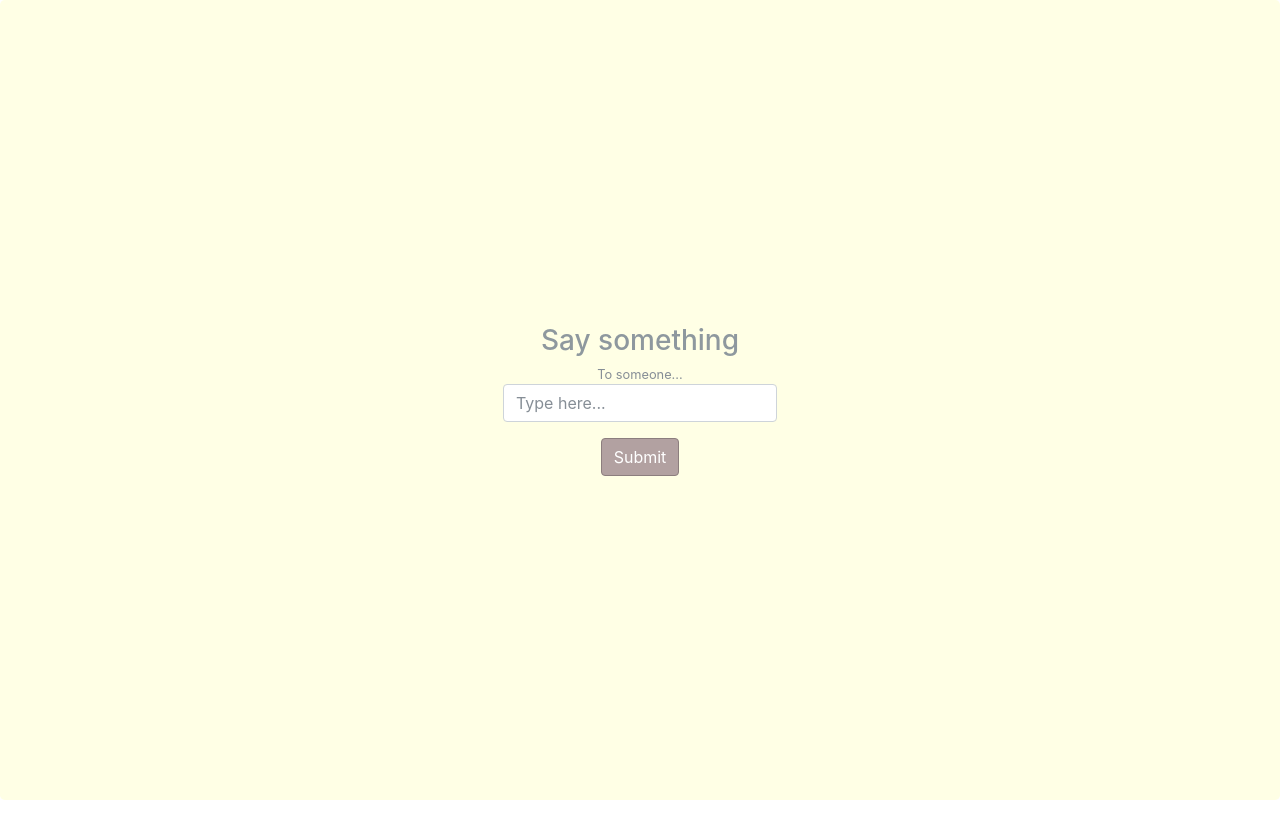
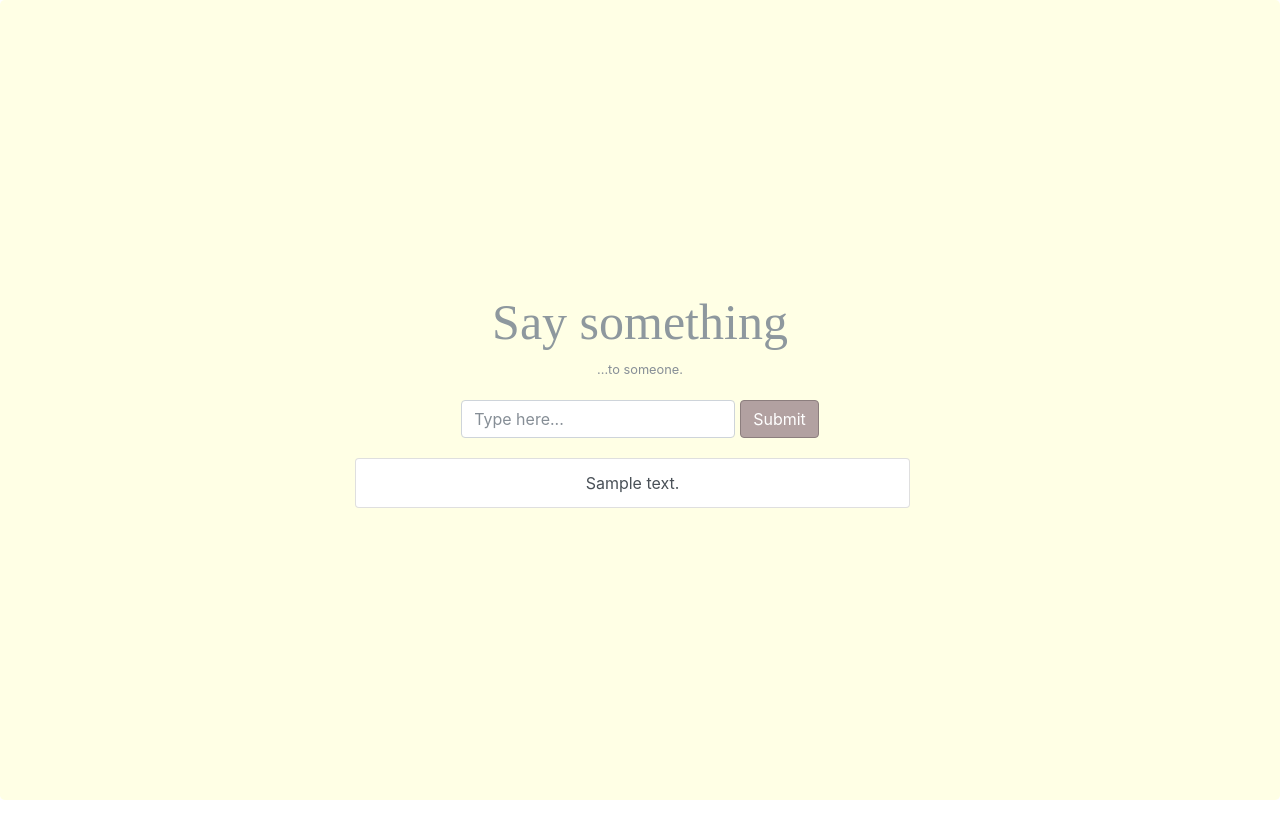
Before and after one commit to flpn/say-something, a Django app: page / in a window 1280 px wide. Run offline with Django 3.2, Linux system fonts and the light colour scheme; tables that the repository leaves empty hold one stand-in row (values such as "Sample post"); some libraries are stand-ins or nearby versions.

Commit message:
Finishing layout and IndexView query_set

```diff
--- a/records/static/records/css/style.css
+++ b/records/static/records/css/style.css
@@ -8,11 +8,18 @@
 
 .header {
     color: #8E989E;
+    font-family: 'Lobster';
+    font-size: 50px;
+}
+
+.subtitle {
+    padding-bottom: 20px;
 }
 
 .submit-button {
     background-color: #B2A1A1;
     border-color: #8C7E7E;
+    margin-left: 5px;
 }
 
 .submit-button:hover, .submit-button:focus, .submit-button:active, .submit-button.active, .open>.dropdown-toggle.submit-button {
@@ -28,3 +35,7 @@
     display: flex;
     align-items: center;
 }
+
+.record-list {
+    margin-top: 20px;
+}
--- a/records/templates/records/index.html
+++ b/records/templates/records/index.html
@@ -5,13 +5,12 @@
         <div class="container text-center">
             <div class="row block">
                 <h3 class="header">Say something</h3>
-                <small id="subtitle" class="form-text text-muted">To someone...</small>
+                <small id="subtitle" class="form-text text-muted subtitle">...to someone.</small>
             </div>
+
             <div class="row justify-content-md-center">
-                <form action="{% url 'records:submit' %}" method="post">
-
+                <form class="form-inline" action="{% url 'records:submit' %}" method="post">
                     {% csrf_token %}
-
                     <div class="form-group">
                         <input type="text" class="form-control" name="record" id="record" placeholder="Type here...">
                     </div>
@@ -19,6 +18,20 @@
                     <button type="submit" class="btn btn-primary submit-button">Submit</button>
                 </form>
             </div>
+
+            <div class="row">
+                <div class="col"></div>
+                <div class="list-group justify-content-md-center col-6 record-list">
+                    {% if record_list %}
+                        {% for record in record_list %}
+                            <a href="#" class="list-group-item list-group-item-action">{{ record.text }}</a>
+                        {% endfor %}
+                    {% else %}
+                         <small id="subtitle" class="form-text text-muted subtitle">Nothing was said.</small>
+                    {% endif %}
+                </div>
+                <div class="col"></div>
+            </div>
         </div>
     </div>
 {% endblock  %}
--- a/records/views.py
+++ b/records/views.py
@@ -10,7 +10,7 @@ class IndexView(generic.ListView):
     template_name = 'records/index.html'
 
     def get_queryset(self):
-        return Record.objects.all()
+        return Record.objects.order_by('publication_date')[:5]
 
 
 def submit(request):
```
